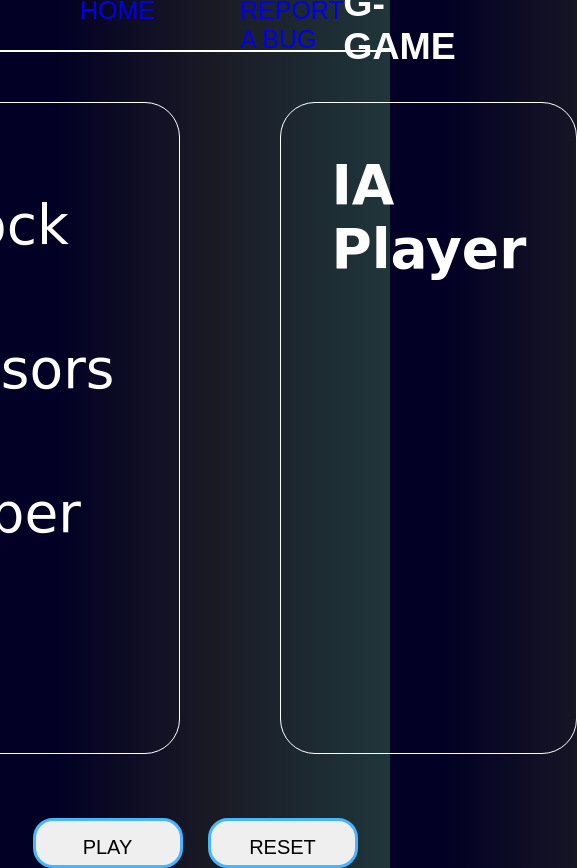
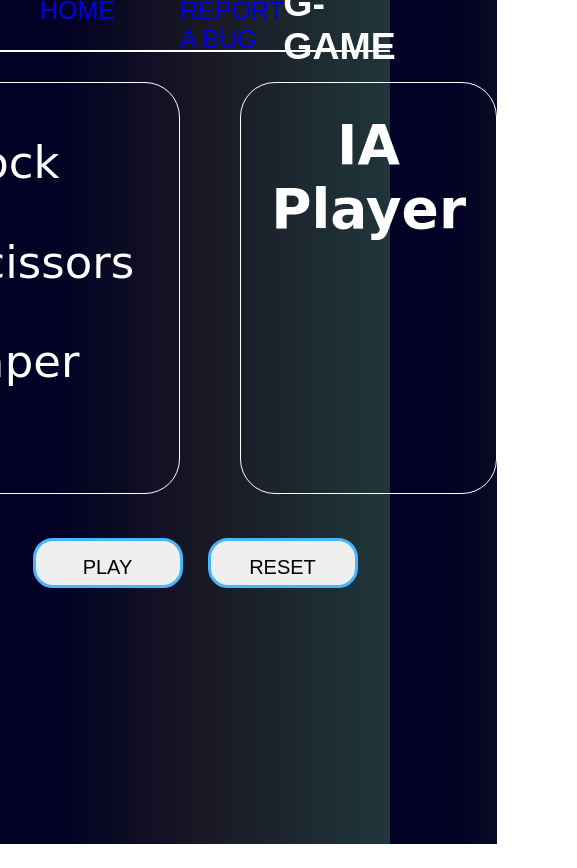
Before and after one commit to Code-Institute-Submissions/Guizemoreira-PortfolioProject2_JanResub, a plain HTML site: page index.html in a window 390 px wide. Shown: the whole page, 577 px wide, since content can reach past the window. After the commit the page ends 844 px from the top, so only its background shows below. Drawn offline with Linux system fonts and the light colour scheme; a web font is replaced by a local one.

Commit message:
Add responsive style for screens max width 768px

```diff
--- a/assets/css/index.css
+++ b/assets/css/index.css
@@ -175,3 +175,32 @@ form [type="submit"] {
     font-weight: bold;
     align-self: center;
 }
+
+/* Responsive area */
+
+@media screen and (max-width:768px) {
+
+    ul, ul > a {
+        margin-left: 20px;
+        list-style-type: none;
+    }
+
+    .cardone, .cardtwo{
+        align-items:flex-start;
+        padding: 30px;
+        margin: 30px;
+        width: 300px;
+        height: 350px;
+    }
+
+
+    .cardrock, .cardscissors, .cardpaper{
+        font-size: 45px;
+        justify-content:left;
+    }
+
+    .cardtwo{
+        text-align: center;
+    }
+
+}
```
